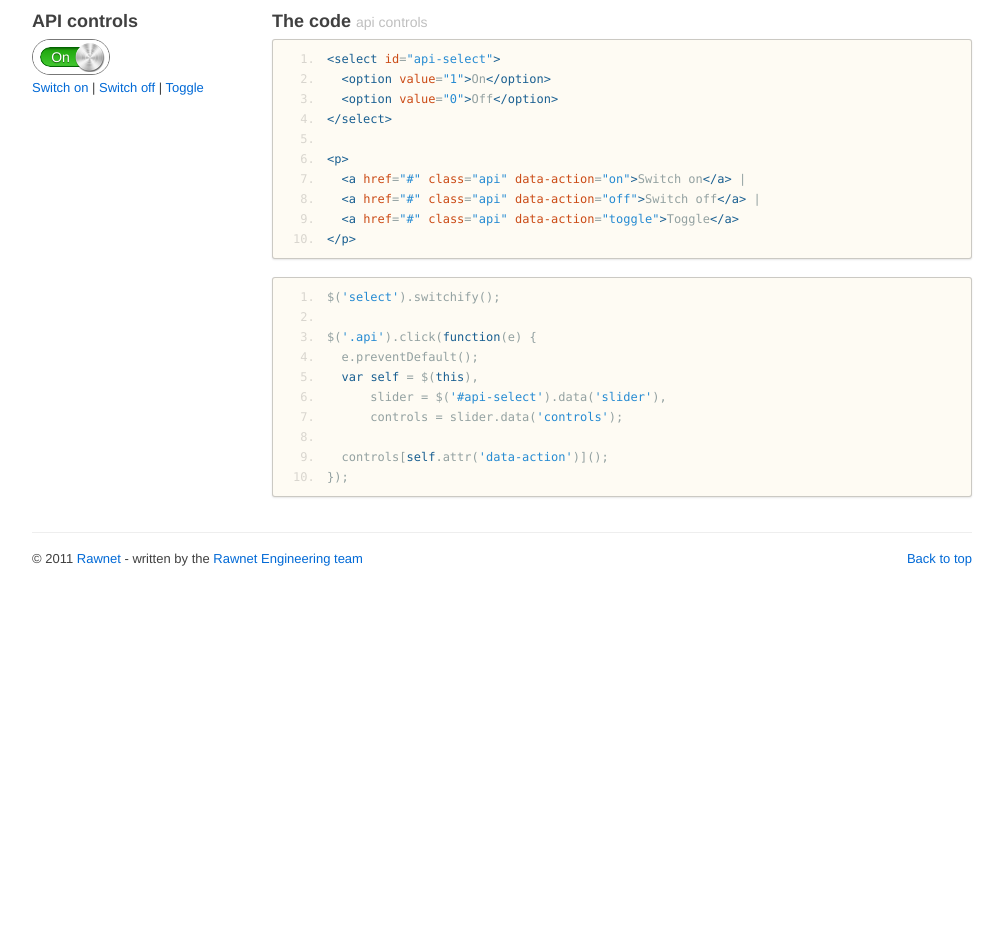
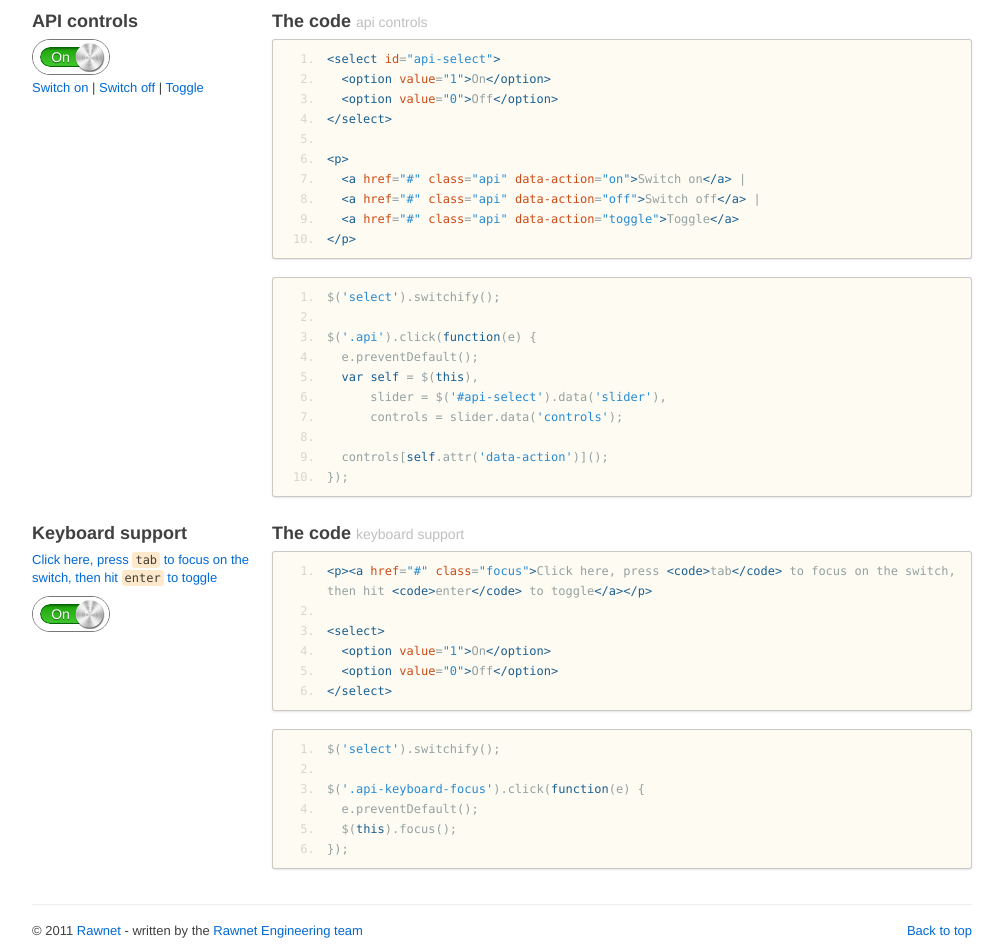
Before and after one commit to rawnet/jquery-switch, a plain HTML site: page index.html in a window 1280 px wide. Shown: the part 2507-3456 px from the top of the page, without its empty margins (138-1141 px from the left). Before the commit the page ends 3084 px from the top, so only its background shows below. Drawn offline with Linux system fonts and the light colour scheme.

Commit message:
Adding an additional example showcasing keyboard support

```diff
--- a/index.html
+++ b/index.html
@@ -49,6 +49,11 @@
               controls = slider.data('controls');
 
           controls[self.attr('data-action')]();
+        });
+
+        $('.focus').click(function(e) {
+          e.preventDefault();
+          $(this).focus();
         });
       });
     </script>
@@ -272,6 +277,34 @@ $('.api').click(function(e) {
 });</pre>
           </div>
         </div><!-- /row -->
+
+        <div class="row">
+          <div class="span4">
+            <h3>Keyboard support</h3>
+            <p><a href="#" class="focus">Click here, press <code>tab</code> to focus on the switch, then hit <code>enter</code> to toggle</a></p>
+
+            <select class="example-9">
+              <option value="1">On</option>
+              <option value="0">Off</option>
+            </select>
+          </div>
+
+          <div class="span12">
+            <h3>The code <small>keyboard support</small></h3>
+            <pre class="prettyprint linenums">&lt;p&gt;&lt;a href="#" class="focus"&gt;Click here, press &lt;code&gt;tab&lt;/code&gt; to focus on the switch, then hit &lt;code&gt;enter&lt;/code&gt; to toggle&lt;/a&gt;&lt;/p&gt;
+
+&lt;select&gt;
+  &lt;option value="1"&gt;On&lt;/option&gt;
+  &lt;option value="0"&gt;Off&lt;/option&gt;
+&lt;/select&gt;</pre>
+            <pre class="prettyprint linenums">$('select').switchify();
+
+$('.api-keyboard-focus').click(function(e) {
+  e.preventDefault();
+  $(this).focus();
+});</pre>
+          </div>
+        </div><!-- /row -->
       </section>
 
       <footer class="footer">
```
